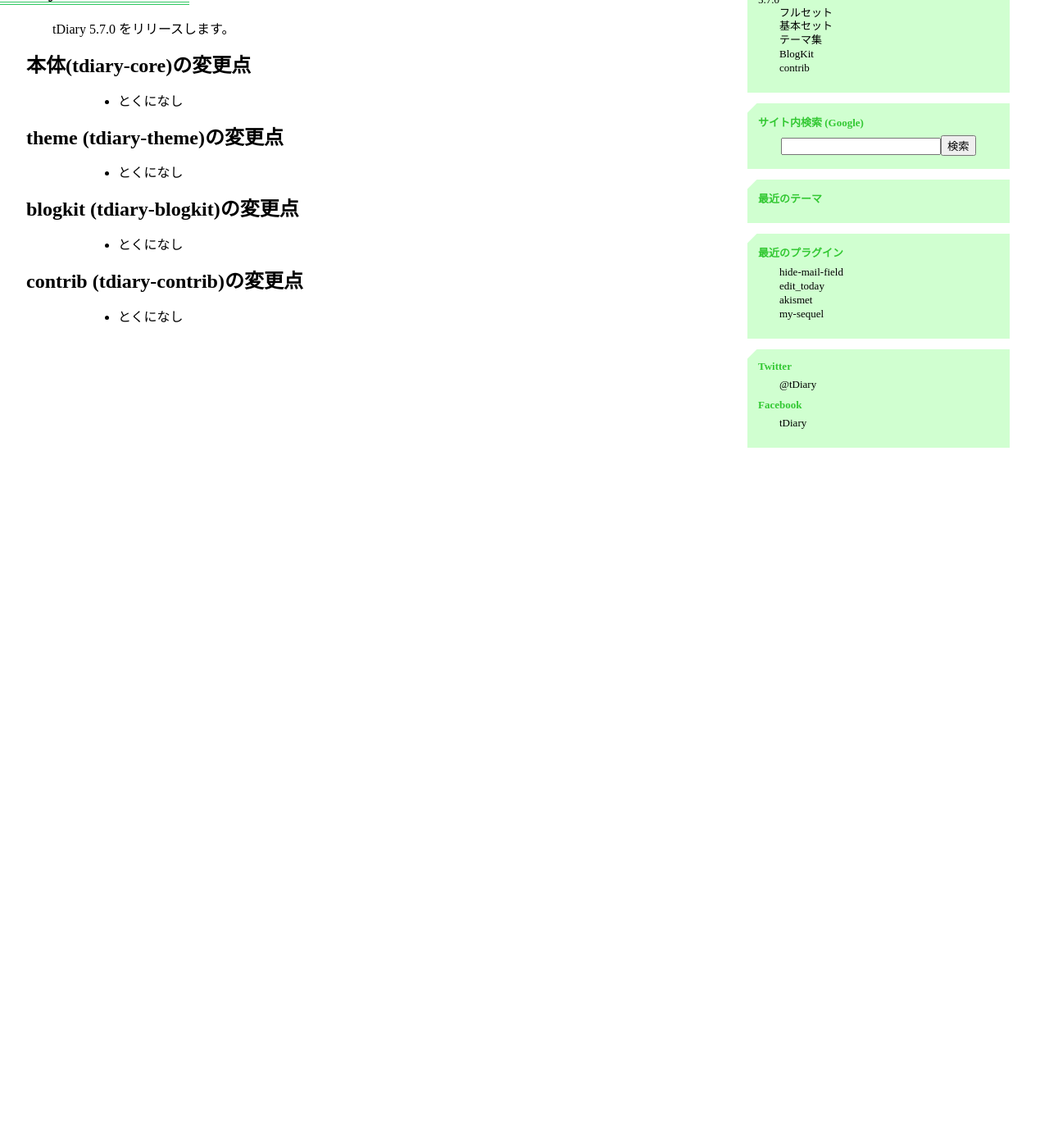
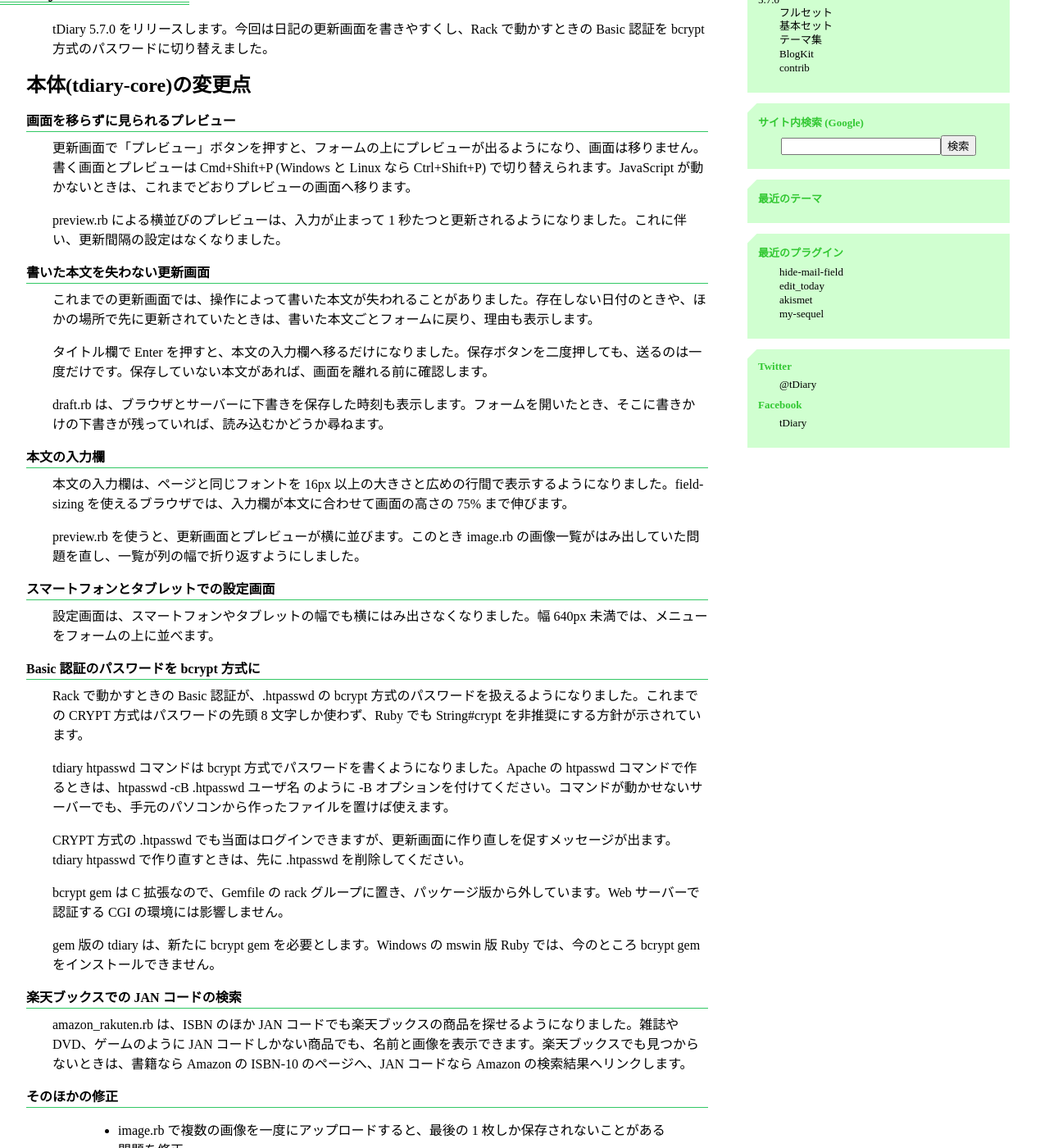
Before and after one commit to tdiary/tdiary.github.io, a Jekyll site: the page built from _posts/2026-11-20-release-5_7_0.md, in a window 1280 px wide and 1400 px high, scrolled down 191 px. Shown: the whole window at 82% size. Built offline with Jekyll 4.4.1, drawn with Linux system fonts in a browser that asks for light colours; some of the changed text lies outside the part shown.

Commit message:
Fill in the 5.7.0 release notes
Co-Authored-By: Claude Opus 5.5 <noreply@anthropic.com>

```diff
--- a/_posts/2026-11-20-release-5_7_0.md
+++ b/_posts/2026-11-20-release-5_7_0.md
@@ -6,10 +6,57 @@ categories:
   - 5.7
 ---
 
-tDiary 5.7.0 をリリースします。
+tDiary 5.7.0 をリリースします。今回は日記の更新画面を書きやすくし、Rack で動かすときの Basic 認証を bcrypt 方式のパスワードに切り替えました。
 
 ## 本体(tdiary-core)の変更点
-* とくになし
+
+### 画面を移らずに見られるプレビュー
+
+更新画面で「プレビュー」ボタンを押すと、フォームの上にプレビューが出るようになり、画面は移りません。書く画面とプレビューは Cmd+Shift+P (Windows と Linux なら Ctrl+Shift+P) で切り替えられます。JavaScript が動かないときは、これまでどおりプレビューの画面へ移ります。
+
+preview.rb による横並びのプレビューは、入力が止まって 1 秒たつと更新されるようになりました。これに伴い、更新間隔の設定はなくなりました。
+
+### 書いた本文を失わない更新画面
+
+これまでの更新画面では、操作によって書いた本文が失われることがありました。存在しない日付のときや、ほかの場所で先に更新されていたときは、書いた本文ごとフォームに戻り、理由も表示します。
+
+タイトル欄で Enter を押すと、本文の入力欄へ移るだけになりました。保存ボタンを二度押しても、送るのは一度だけです。保存していない本文があれば、画面を離れる前に確認します。
+
+draft.rb は、ブラウザとサーバーに下書きを保存した時刻も表示します。フォームを開いたとき、そこに書きかけの下書きが残っていれば、読み込むかどうか尋ねます。
+
+### 本文の入力欄
+
+本文の入力欄は、ページと同じフォントを 16px 以上の大きさと広めの行間で表示するようになりました。field-sizing を使えるブラウザでは、入力欄が本文に合わせて画面の高さの 75% まで伸びます。
+
+preview.rb を使うと、更新画面とプレビューが横に並びます。このとき image.rb の画像一覧がはみ出していた問題を直し、一覧が列の幅で折り返すようにしました。
+
+### スマートフォンとタブレットでの設定画面
+
+設定画面は、スマートフォンやタブレットの幅でも横にはみ出さなくなりました。幅 640px 未満では、メニューをフォームの上に並べます。
+
+### Basic 認証のパスワードを bcrypt 方式に
+
+Rack で動かすときの Basic 認証が、.htpasswd の bcrypt 方式のパスワードを扱えるようになりました。これまでの CRYPT 方式はパスワードの先頭 8 文字しか使わず、Ruby でも String#crypt を非推奨にする方針が示されています。
+
+tdiary htpasswd コマンドは bcrypt 方式でパスワードを書くようになりました。Apache の htpasswd コマンドで作るときは、htpasswd -cB .htpasswd ユーザ名 のように -B オプションを付けてください。コマンドが動かせないサーバーでも、手元のパソコンから作ったファイルを置けば使えます。
+
+CRYPT 方式の .htpasswd でも当面はログインできますが、更新画面に作り直しを促すメッセージが出ます。tdiary htpasswd で作り直すときは、先に .htpasswd を削除してください。
+
+bcrypt gem は C 拡張なので、Gemfile の rack グループに置き、パッケージ版から外しています。Web サーバーで認証する CGI の環境には影響しません。
+
+gem 版の tdiary は、新たに bcrypt gem を必要とします。Windows の mswin 版 Ruby では、今のところ bcrypt gem をインストールできません。
+
+### 楽天ブックスでの JAN コードの検索
+
+amazon_rakuten.rb は、ISBN のほか JAN コードでも楽天ブックスの商品を探せるようになりました。雑誌や DVD、ゲームのように JAN コードしかない商品でも、名前と画像を表示できます。楽天ブックスでも見つからないときは、書籍なら Amazon の ISBN-10 のページへ、JAN コードなら Amazon の検索結果へリンクします。
+
+### そのほかの修正
+
+* image.rb で複数の画像を一度にアップロードすると、最後の 1 枚しか保存されないことがある問題を修正
+* アップロードされたファイルを cgi.rb と同じ形で扱う image_ex.rb などのプラグインが、動かなくなっていた問題を修正
+* 古い版の tDiary が保存したプラグインのデータを読み込むと、makerss.rb のエラーで起動しない問題を修正
+* Bundler 4 で tdiary new、tdiary update、tdiary test が動かなくなっていた問題を修正
+* 必要な rack gem の版を 3.2 以上に変更
 
 ## theme (tdiary-theme)の変更点
 * とくになし
@@ -18,4 +65,8 @@ tDiary 5.7.0 をリリースします。
 * とくになし
 
 ## contrib (tdiary-contrib)の変更点
-* とくになし
+
+* comment_pushbullet.rb が使う pushbullet_ruby gem を、tdiary-contrib の依存から外しました。pushbullet_ruby が古い版の faraday に依存しているためです。comment_pushbullet.rb を使う場合は、Gemfile.local に gem 'pushbullet_ruby' と書き足してください。
+* hatena_star.rb は、セクションのアンカーが無い日でも、日付へスターを付けられるようになりました。AutoPagerize で継ぎ足したページにもスターが出ます。
+* image_ex.rb は、ファイルを選ばないまま送信してもエラーにならなくなりました。
+* tdiary-mode.el は、日記の更新後のリダイレクトで接続がタイムアウトしなくなりました。
```
